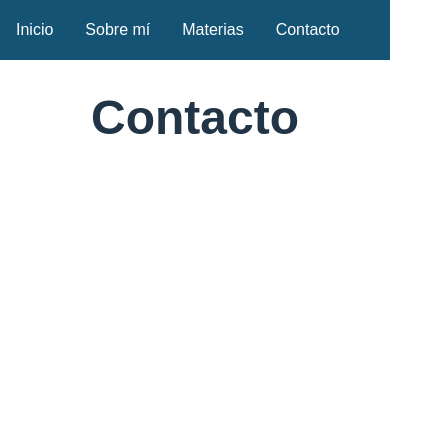
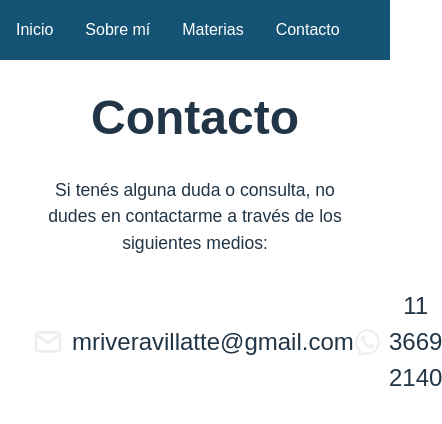
Before and after one commit to ManusaRivi/web-profe-particular, a React (Vite) app: page /contact in a window 390 px wide. Shown: the top 424 px of the page, 442 px wide, since content can reach past the window. Built offline with nearby package versions, Linux system fonts and the light colour scheme.

Commit message:
add contact information: phone and email

```diff
--- a/src/views/Contact.tsx
+++ b/src/views/Contact.tsx
@@ -1,4 +1,6 @@
 import "./About.css";
+import email from "../assets/icons/email.svg"
+import phone from "../assets/icons/phone.svg";
 
 export default function Contact() {
     return (
@@ -6,6 +8,18 @@ export default function Contact() {
             <h1 className="header">
                 Contacto
             </h1>
+            <p className="text">
+                Si tenés alguna duda o consulta, no dudes en contactarme a través de los siguientes medios:
+            </p>
+            <div style={{ marginTop: '2rem', fontSize: '1.5rem', color: 'var(--text-dark)', alignItems: 'center', display: 'flex', flexDirection: 'row', justifyContent: 'space-around' }}>
+                <div style={{ display: 'flex', alignItems: 'center', gap: '0.5rem', marginBottom: '1rem' }}>
+                    <img src={email} style={{ width: '2rem' }} />
+                    mriveravillatte@gmail.com
+                </div>
+                <div style={{ display: 'flex', alignItems: 'center', gap: '0.5rem', marginBottom: '1rem' }}>
+                    <img src={phone} style={{ width: '1.7rem' }} /> 11 3669 2140
+                </div>
+            </div>
         </div>
     )
 }
```
